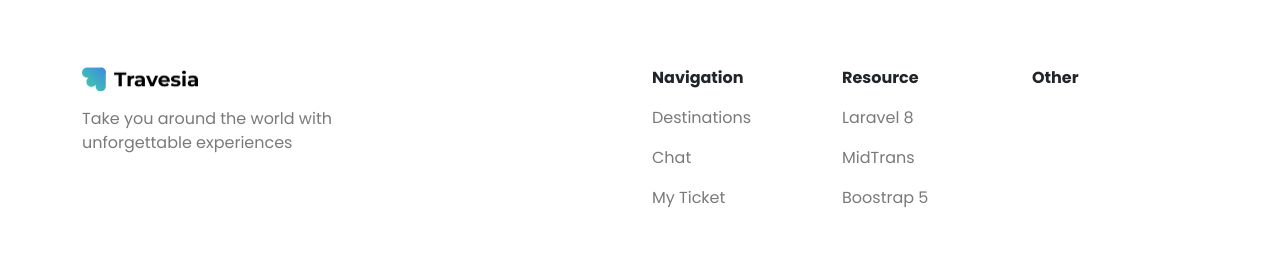
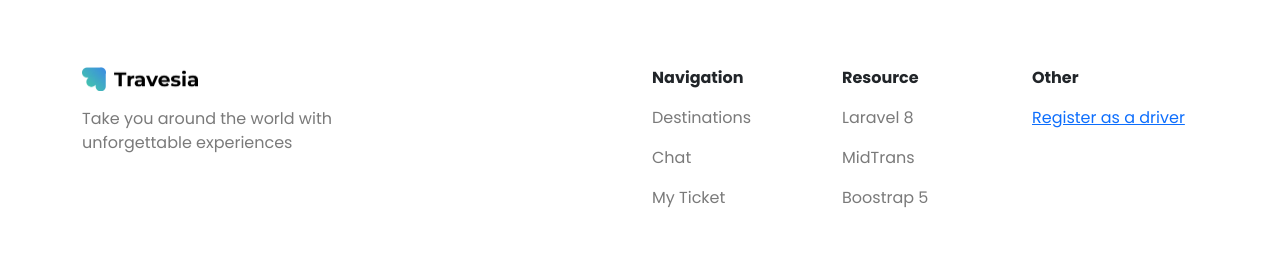
Before and after one commit to NCAF/Travesia-v2, a Laravel app: page / in a window 1280 px wide. Shown: the part 2661-2935 px from the top of the page. Run offline with Laravel 10, Linux system fonts and the light colour scheme.

Commit message:
Progress make update feature

```diff
--- a/resources/views/app/driver/detail-destination.blade.php
+++ b/resources/views/app/driver/detail-destination.blade.php
@@ -159,7 +159,7 @@
                 </div>
                 <div class="col-md-4 text-end mt-3">
                     <a href="{{ route('driver.delete-destination', ['id' => $destinasi->id]) }}" class="custom-btn-outline btn fw-bold">Delete</a>
-                    <a href="" class="custom-btn btn fw-bold">Edit Destination</a>
+                    <a href="{{ route('driver.update-destination', ['id' => $destinasi->id]) }}" class="custom-btn btn fw-bold">Edit Destination</a>
                 </div>
             </div>
             <div class="row">
--- a/resources/views/partials/footer.blade.php
+++ b/resources/views/partials/footer.blade.php
@@ -20,8 +20,8 @@
         </div>
         <div class="col-md-2">
             <p class="fw-bold">Other</p>
-            @if (Auth::check() && Auth::user()->role === 'driver')
-                <a href="{{ route('driver.register-driver') }}" class="custom-registerDriver">Register as a agent</a>
+            @if (!Auth::check())
+                <a href="{{ route('driver.register-driver') }}" class="custom-registerUser">Register as a driver</a>
             @endif
         </div>
     </div>
--- a/routes/web.php
+++ b/routes/web.php
@@ -48,6 +48,9 @@ Route::middleware('auth.driver')->prefix('driver')->group(function () {
 
     // Crud Destination
     Route::post('/add-destination', [DestinasiController::class, 'createPost'])->name('driver.add-destination.post');
+
+    Route::get('/update-destination', [DestinasiController::class, 'update'])->name('driver.update-destination');
+    Route::post('/update-destination', [DestinasiController::class, 'updatePost'])->name('driver.update-destination.post');
 
     Route::get('/delete-destination', [DestinasiController::class, 'delete'])->name('driver.delete-destination');
 
```
Also changed, not shown: app/Http/Controllers/Api/DestinasiController.php (+12 -0 lines).
